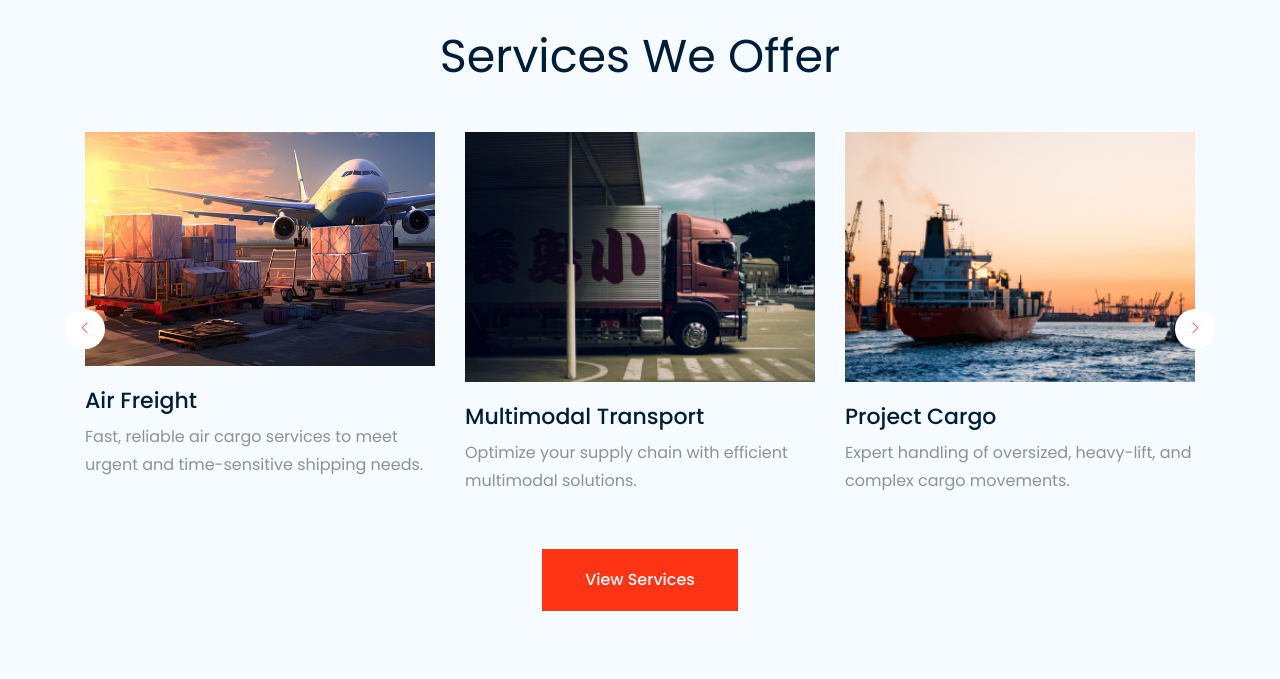
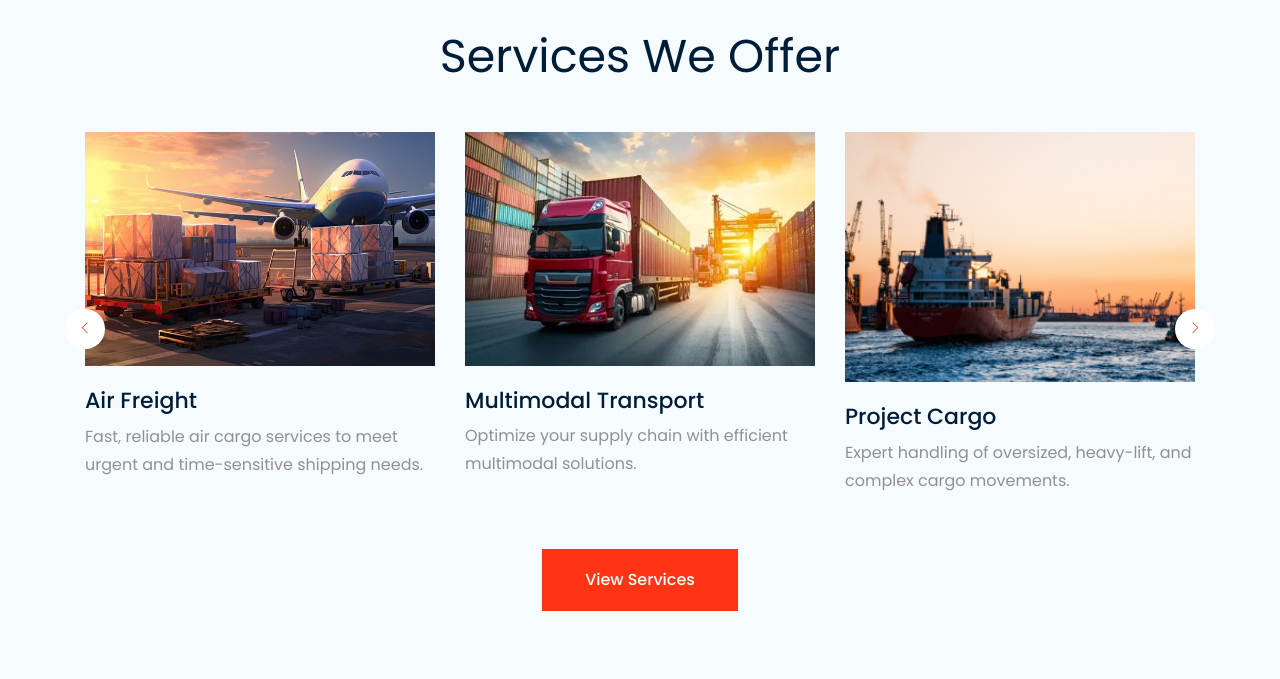
Before and after one commit to Rajmathan22/proventurex, a plain HTML site: page index.html in a window 1280 px wide. Shown: the part 1400-2079 px from the top of the page. Drawn offline with nearby package versions, Linux system fonts and the light colour scheme.

Commit message:
image updated

```diff
--- a/index.html
+++ b/index.html
@@ -212,7 +212,7 @@
                         </div>
                         <div class="single_service">
                             <div class="thumb">
-                                <img src="img/service/2.png" alt="">
+                                <img src="img/service/db0cd3c375b0c97bdfd39ae023c80cb5.jpg" alt="">
                             </div>
                             <div class="service_info">
                                 <h3><a href="#">Multimodal Transport</a></h3>
```
